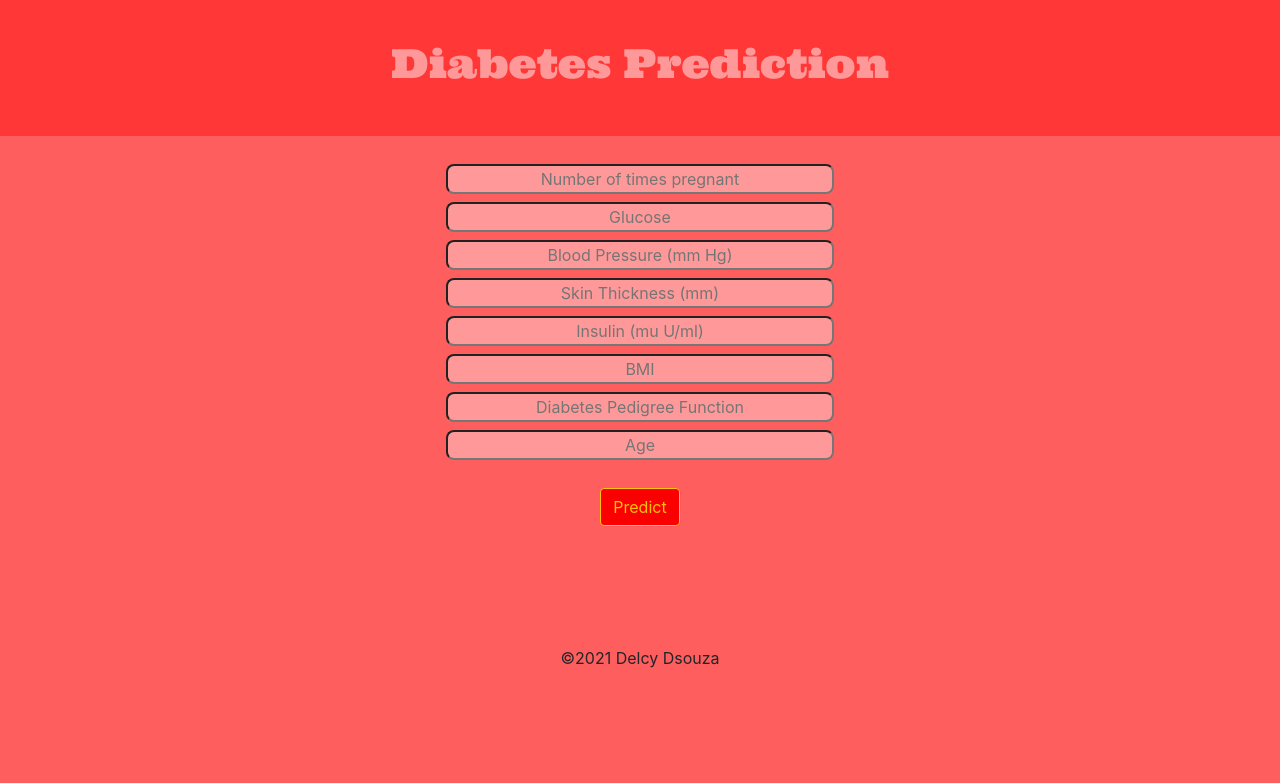
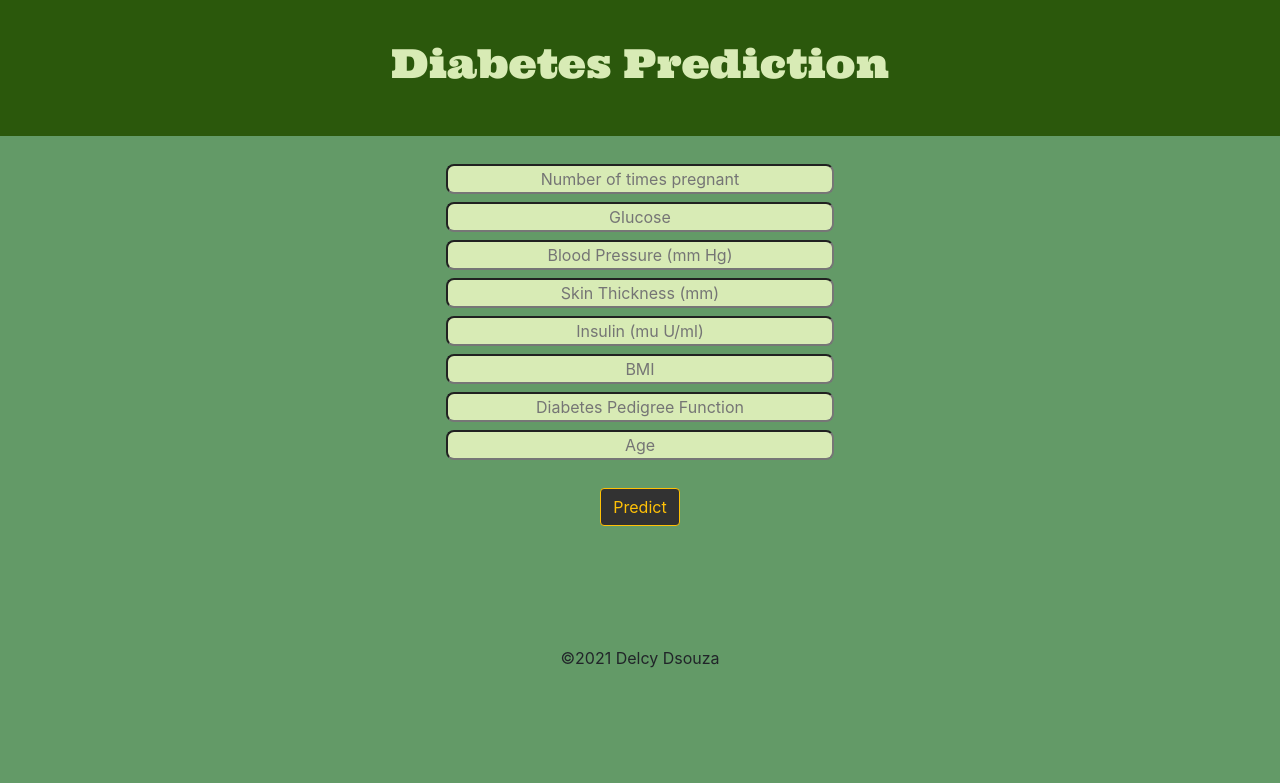
Before and after one commit to Delcyd/diabetes-prediction-app, a Flask app: page / in a window 1280 px wide. Shown: the top 783 px of the page. Run offline with Flask 2, Linux system fonts and the light colour scheme; parts of the project's set-up code (start-up, migrations or seed data) failed here and were passed over; some libraries are stand-ins or nearby versions.

Commit message:
color changed

```diff
--- a/static/css/styles.css
+++ b/static/css/styles.css
@@ -1,18 +1,18 @@
 body {
     text-align: center;
-    background-color: #ff5e5e;
+    background-color: #639a67;
 }
 
 header {
     font-family: 'Ultra', serif;
     padding-top: 40;
     padding-bottom: 40;
-    background-color: #ff3737;
-    color: #ff9999;
+    background-color: #2b580c;
+    color: #d8ebb5;
 }
 
 .btn {
-    background-color: #fb0000;
+    background-color: #323232;
 }
 
 
@@ -21,7 +21,7 @@ input {
     border-radius: 0.5rem;
     text-align: center;
     width: 35%;
-    background-color: #ff9999;
+    background-color: #d8ebb5;
 }
 
 @media screen and (max-width: 500px) {
```
